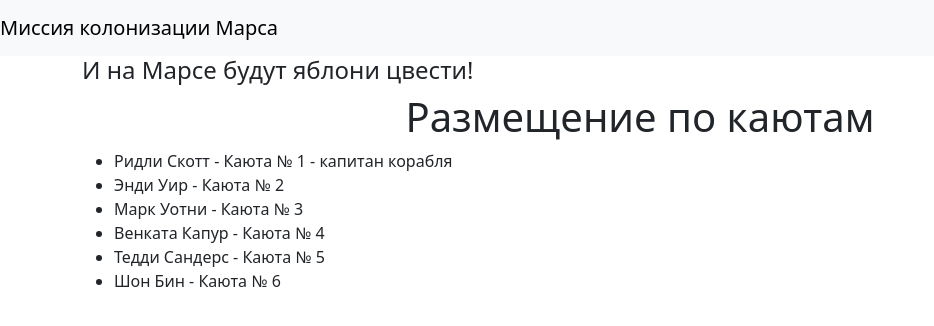
After one commit to etsori/yandex2025, a Flask app: page /distribution in a window 1280 px wide. The commit adds this page. Shown: the top 326 px of the page, without its empty margins (0-934 px from the left). Run offline with Flask 3, Linux system fonts and the light colour scheme.

Commit message:
дз задача 1 (flask-wtf)

```diff
--- a/server.py
+++ b/server.py
@@ -110,6 +110,19 @@ def list_prof(num):
     return render_template('list_prof.html', list_prof=lst_profess, op=num)
 
 
+@app.route('/distribution')
+def distribution():
+    astronauts = [
+        "Ридли Скотт",
+        "Энди Уир",
+        "Марк Уотни",
+        "Венката Капур",
+        "Тедди Сандерс",
+        "Шон Бин"
+    ]
+    return render_template("distribution.html", astronauts=astronauts)
+
+
 @app.route('/registration', methods=['POST', 'GET'])
 def registration():
     if request.method == 'GET':
--- a/templates/base.html
+++ b/templates/base.html
@@ -3,10 +3,8 @@
 <head>
     <meta charset="utf-8">
     <meta name="viewport" content="width=device-width, initial-scale=1, shrink-to-fit=no">
-    <link rel="stylesheet"
-          href="https://stackpath.bootstrapcdn.com/bootstrap/4.4.1/css/bootstrap.min.css"
-          integrity="sha384-Vkoo8x4CGsO3+Hhxv8T/Q5PaXtkKtu6ug5TOeNV6gBiFeWPGFN9MuhOf23Q9Ifjh"
-          crossorigin="anonymous">
+    <link href="https://cdn.jsdelivr.net/npm/bootstrap@5.3.3/dist/css/bootstrap.min.css" rel="stylesheet">
+
     <title>Анкета</title>
 </head>
 <body>
--- /dev/null
+++ b/templates/distribution.html
@@ -0,0 +1,13 @@
+{% extends "base.html" %}
+
+{% block content %}
+  <h1 align="center">Размещение по каютам</h1>
+    <ul>
+        {% for astronaut in astronauts %}
+            <li>
+                {{ astronaut }} - Каюта № {{ loop.index }}
+                {% if loop.first %} - капитан корабля{% endif %}
+            </li>
+        {% endfor %}
+    </ul>
+{% endblock %}
```
